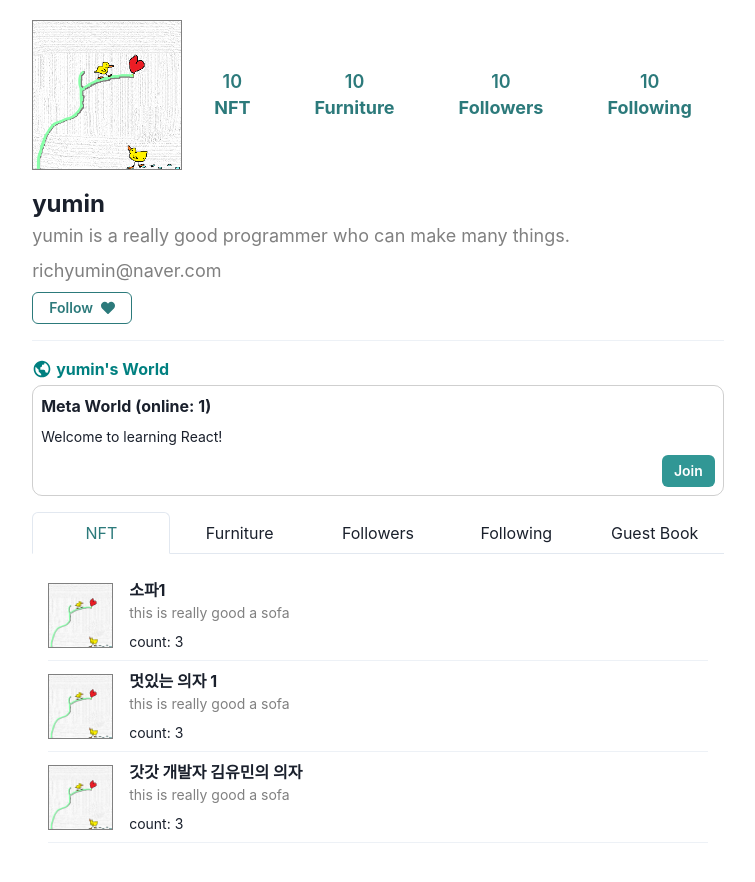
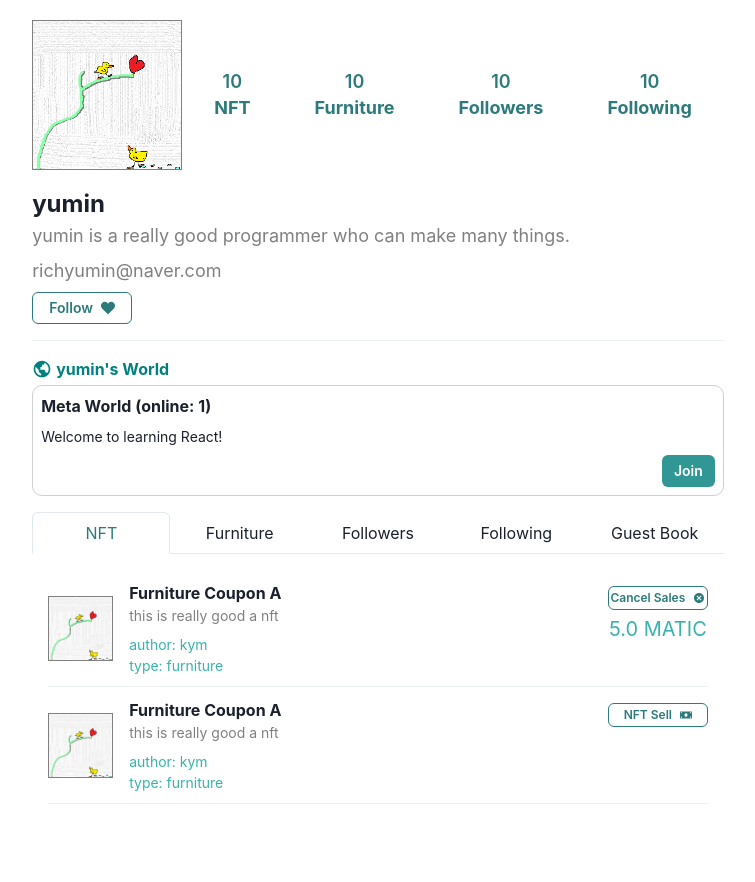
Before and after one commit to Yumin2019/NFT-Furniture-Store, a React (Vite) app in the folder client/: page /userInfo in a window 1280 px wide. Shown: the top 882 px of the page, without its empty margins (262-1017 px from the left). After the commit the page ends 848 px from the top, so only its background shows below. Built offline with nearby package versions, Linux system fonts and the light colour scheme; no server answers.

Commit message:
feat: NFT 탭 추가

```diff
--- a/client/src/components/tabs/FurnitureTab.jsx
+++ b/client/src/components/tabs/FurnitureTab.jsx
@@ -2,7 +2,7 @@ import { Box, Divider } from "@chakra-ui/react";
 import { FurnitureItem } from "./item/FurnitureItem";
 
 export const FurnitureTab = () => {
-  const comments = [
+  const furnitures = [
     {
       id: 1,
       image: "image/profile_image.png",
@@ -28,7 +28,7 @@ export const FurnitureTab = () => {
 
   return (
     <>
-      {comments.map((v, index) => {
+      {furnitures.map((v, index) => {
         return (
           <Box key={index}>
             <FurnitureItem image={v.image} name={v.name} text={v.text} />
--- /dev/null
+++ b/client/src/components/tabs/NftTab.jsx
@@ -0,0 +1,89 @@
+import { Box, Divider } from "@chakra-ui/react";
+import { NftItem } from "./item/NftItem";
+
+export const NftTab = () => {
+  // 블록체인 네트워크상 내 NFT 정보만 가져온 경우 예시
+  const blockInfo = [
+    {
+      nftId: 1, // 0th nft
+      itemId: 0, // item idx
+      price: 5,
+      isSelling: true,
+      author: "kym",
+    },
+    {
+      nftId: 2, // 0th nft
+      itemId: 0, // item idx
+      price: 0,
+      isSelling: false,
+      author: "kym", // current author
+    },
+  ];
+
+  // DB에서 Item 테이블을 조회하여 정보가 있는 상황
+  // dbInfo[itemId]
+  const dbInfo = {
+    0: {
+      image: "image/profile_image.png",
+      name: "Furniture Coupon A",
+      text: "this is really good a nft",
+      couponType: "furniture",
+    },
+  };
+
+  // NFT 이전 정보를 DB에서 가져왔다고 가정한다.
+  // transferInfoList[nftId]
+  const transferInfoList = {
+    1: [
+      {
+        from: "A",
+        to: "B",
+        date: "2023-12-15 11:00:00",
+        price: 5,
+      },
+      {
+        from: "B",
+        to: "kym",
+        date: "2023-12-15 12:00:00",
+        price: 1,
+      },
+    ],
+    2: [
+      {
+        from: "A",
+        to: "B",
+        date: "2023-12-15 11:00:00",
+        price: 5,
+      },
+      {
+        from: "B",
+        to: "kym",
+        date: "2023-12-15 12:00:00",
+        price: 1,
+      },
+    ],
+  };
+
+  return (
+    <>
+      {blockInfo.map((v, index) => {
+        let itemInfo = dbInfo[v.itemId];
+        return (
+          <Box key={index}>
+            <NftItem
+              image={itemInfo.image}
+              name={itemInfo.name}
+              text={itemInfo.text}
+              author={v.author}
+              type={itemInfo.couponType}
+              isSelling={v.isSelling}
+              isMyNft={v.author === "kym"}
+              price={v.price}
+            />
+            <Divider mt={2} mb={2} />
+          </Box>
+        );
+      })}
+    </>
+  );
+};
--- /dev/null
+++ b/client/src/components/tabs/item/NftItem.jsx
@@ -0,0 +1,81 @@
+import { Flex, Text, Image, Button, Stack, Spacer } from "@chakra-ui/react";
+import { FaMoneyBill } from "react-icons/fa";
+import { MdCancel } from "react-icons/md";
+
+export const NftItem = ({
+  image,
+  name,
+  text,
+  author,
+  type,
+  isMyNft,
+  isSelling,
+  price,
+}) => {
+  return (
+    <Flex width="100%" alignItems="center">
+      <Image boxSize="65px" border="0.5px solid grey" src={image} />
+
+      <Flex direction="column" ml={4}>
+        <Text fontWeight="bold" fontSize={16}>
+          {name}
+        </Text>
+        <Text color="grey" fontSize={14}>
+          {text}
+        </Text>
+        <Text fontSize={14} mt={2} color="teal.400">
+          author: {author}
+        </Text>
+        <Text fontSize={14} color="teal.400">
+          type: {type}
+        </Text>
+      </Flex>
+
+      <Spacer />
+
+      <Stack direction="column" alignItems="center" height={100}>
+        {isMyNft && (
+          <Button
+            position="absolute"
+            colorScheme="teal"
+            variant="outline"
+            width={100}
+            mt={2}
+            right={4}
+            size="xs"
+            rightIcon={!isSelling ? <FaMoneyBill /> : <MdCancel />}
+            onClick={() => {}}
+          >
+            {!isSelling ? "NFT Sell" : "Cancel Sales"}
+          </Button>
+        )}
+
+        {!isMyNft && (
+          <Button
+            position="absolute"
+            colorScheme="teal"
+            mt={2}
+            right={4}
+            size="xs"
+            rightIcon={<FaMoneyBill />}
+            onClick={() => {}}
+          >
+            Buy
+          </Button>
+        )}
+
+        {isSelling && (
+          <Text
+            width={100}
+            textAlign="center"
+            textColor="teal.400"
+            marginTop={9}
+            fontSize={20}
+          >
+            {price.toFixed(1)} MATIC
+          </Text>
+        )}
+      </Stack>
+    </Flex>
+  );
+};
--- a/client/src/pages/UserInfoPage.jsx
+++ b/client/src/pages/UserInfoPage.jsx
@@ -20,6 +20,7 @@ import heartAnim from "../assets/HeartAnim.json";
 import { FollowersTab } from "../components/tabs/FollowersTab";
 import { GuestBookTab } from "../components/tabs/GuestBookTab";
 import { FurnitureTab } from "../components/tabs/FurnitureTab";
+import { NftTab } from "./../components/tabs/NftTab";
 
 const ColItem = ({ name, count, onClick }) => {
   return (
@@ -159,7 +160,7 @@ export const UserInfoPage = () => {
               </TabList>
               <TabPanels>
                 <TabPanel>
-                  <FurnitureTab />
+                  <NftTab />
                 </TabPanel>
                 <TabPanel>
                   <FurnitureTab />
```
Also changed, not shown: 2 other files (tests, documents, lock files or other folders).
